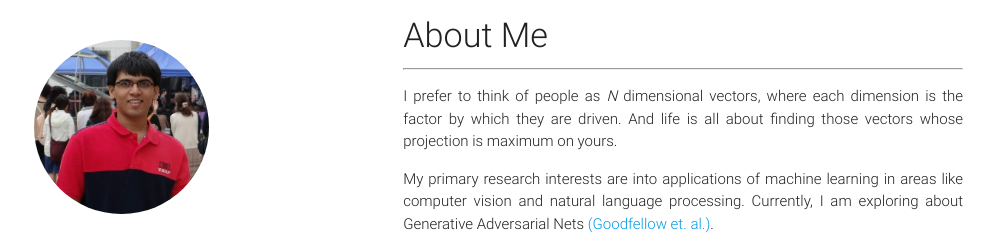
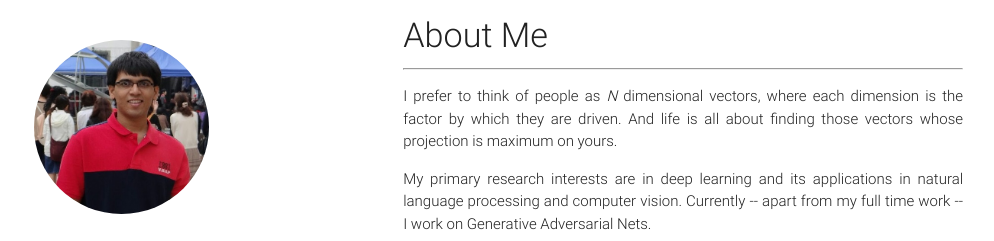
Before and after one commit to rahulptel/rahulptel.github.io, a plain HTML site: page index.html in a window 1280 px wide. Shown: the top 241 px of the page, without its empty margins (263-1257 px from the left). Drawn offline with nearby package versions, Linux system fonts and the light colour scheme.

Commit message:
Add new job

```diff
--- a/index.html
+++ b/index.html
@@ -87,7 +87,7 @@
 				<span style="font-family: Roboto; font-weight: 300"><p>I prefer to think of people as <em>N</em> dimensional vectors, where each dimension is the factor by which they are driven.
 				And life is all about finding those vectors whose projection is maximum on yours.</p>
 				<p>
-					My primary research interests are into applications of machine learning in areas like computer vision and natural language processing. Currently, I am exploring about Generative Adversarial Nets <a class="underline-on-hover" href="https://arxiv.org/abs/1406.2661" target="_blank">(Goodfellow et. al.)</a>.
+					My primary research interests are in deep learning and its applications in natural language processing and computer vision. Currently -- apart from my full time work -- I work on Generative Adversarial Nets.
 				</p>
 				<p>
 					I hold a <i>B.Tech.</i> in <i>Information and Communication Technology</i>. As a lifelong learner, I love to study state-of-the-art techniques aimed at mitigating problems of humanity.
@@ -344,7 +344,7 @@
 				<span style="font-family: Roboto; font-weight: 300"><p>I prefer to think of people as <em>N</em> dimensional vectors, where each dimension is the factor by which they are driven.
 				And life is all about finding those vectors whose projection is maximum on yours.</p>
 				<p>
-					My primary research interests are into applications of machine learning in areas like computer vision and natural language processing. Currently, I am exploring about Generative Adversarial Nets <a href="https://arxiv.org/abs/1406.2661">(Goodfellow et. al.)</a>.
+					My primary research interests are in deep learning and its applications in natural language processing and computer vision. Currently -- apart from my full time work -- I work on Generative Adversarial Nets.
 				</p>
 				<p>
 					I hold a <i>B.Tech.</i> in <i>Information and Communication Technology</i>. As a lifelong learner, I love to study state-of-the-art techniques aimed at mitigating problems of humanity.
```
